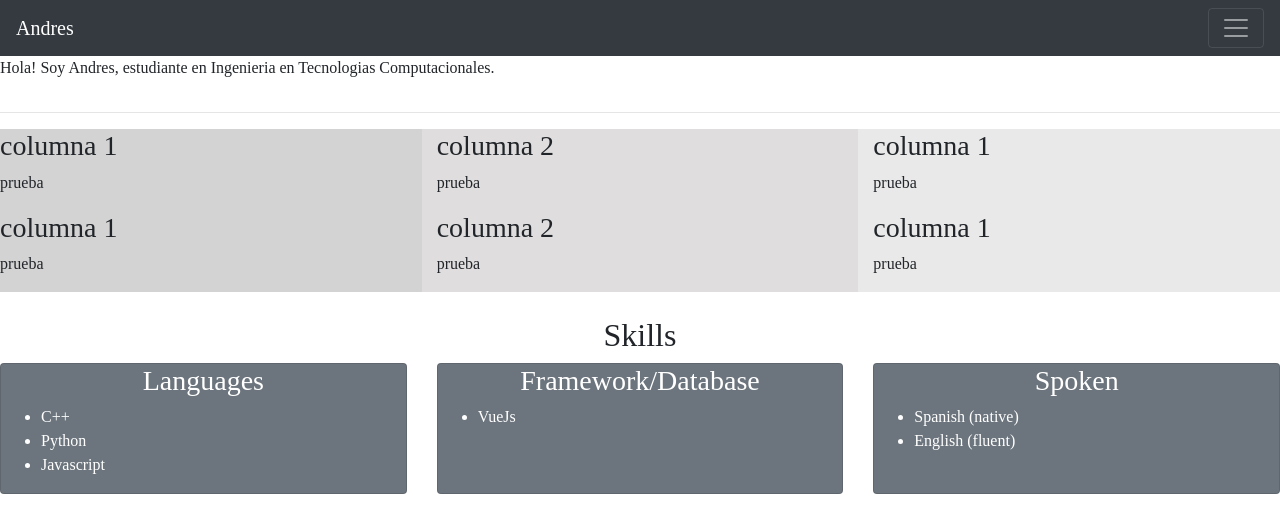
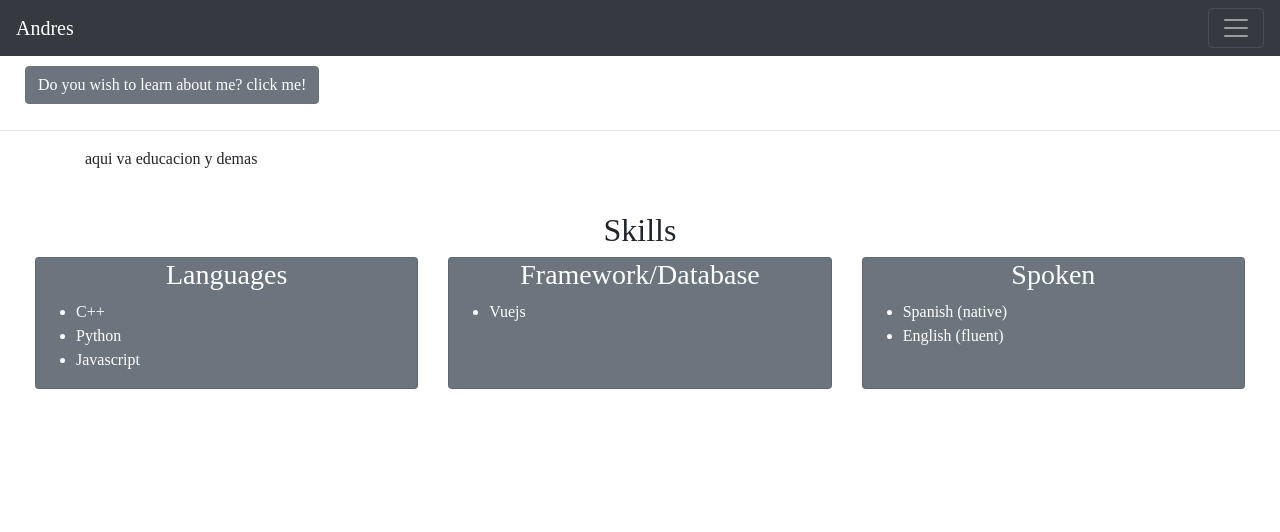
Before and after one commit to castorenandres/CurriculumWeb, a plain HTML site: page index.html in a window 1280 px wide. Drawn offline with nearby package versions, Linux system fonts and the light colour scheme.

Commit message:
se agrego boton de descripcion

```diff
--- a/index.html
+++ b/index.html
@@ -28,48 +28,15 @@
               </div>
         </nav>
 
-        <div class="row">
-            <div class="col">
-                <p>
-                    Hola! Soy Andres, estudiante en Ingenieria en Tecnologias Computacionales.
-                </p>
-            </div>
+        <div class="container-fluid" id = "AboutMe">
+            <button style="margin: 10px;" type="button" class="btn btn-secondary" v-on:click = "isHidden = !isHidden">Do you wish to learn about me? click me!</button>
+            <p v-if="!isHidden"> {{aboutme}} </p>
         </div>
 
         <hr>
 
-        <div class="row">
-            <div class="col" style="background-color: lightgray;">
-                <h3>columna 1</h3>
-                <p>prueba</p>
-            </div>
-
-            <div class="col" style="background-color: rgba(211, 209, 209, 0.726);">
-                <h3>columna 2</h3>
-                <p>prueba</p>
-            </div>
-
-            <div class="col" style="background-color: rgba(211, 211, 211, 0.507);">
-                <h3>columna 1</h3>
-                <p>prueba</p>
-            </div>
-        </div>
-
-        <div class="row">
-            <div class="col" style="background-color: lightgray;">
-                <h3>columna 1</h3>
-                <p>prueba</p>
-            </div>
-
-            <div class="col" style="background-color: rgba(211, 209, 209, 0.726);">
-                <h3>columna 2</h3>
-                <p>prueba</p>
-            </div>
-
-            <div class="col" style="background-color: rgba(211, 211, 211, 0.507);">
-                <h3>columna 1</h3>
-                <p>prueba</p>
-            </div>
+        <div class="container">
+            <p>aqui va educacion y demas</p>
         </div>
 
         <br>
@@ -79,7 +46,7 @@
         </div>
 
 
-        <div class="card-deck">
+        <div class="card-deck" style="margin-left: 20px; margin-right: 20px;">
             <div class="card text-white bg-secondary mb-3" id = "Skills">
                 <h3 style="text-align: center;">Languages</h3>
                 <ul>
@@ -112,6 +79,14 @@
 
 
         <script>
+            var des = new Vue ({
+                el: '#AboutMe',
+                data: {
+                    aboutme: "Hola! Soy Andres, estudiante en Ingenieria en Tecnologias Computacionales.",
+                    isHidden: true
+                }
+            })
+
             var lng = new Vue ({
                 el: '#Skills',
                 data: {
@@ -122,7 +97,7 @@
             var fdb = new Vue ({
                 el: '#FDB',
                 data: {
-                    values: ['VueJs']
+                    values: ['Vuejs']
                 }
             })
 
```
